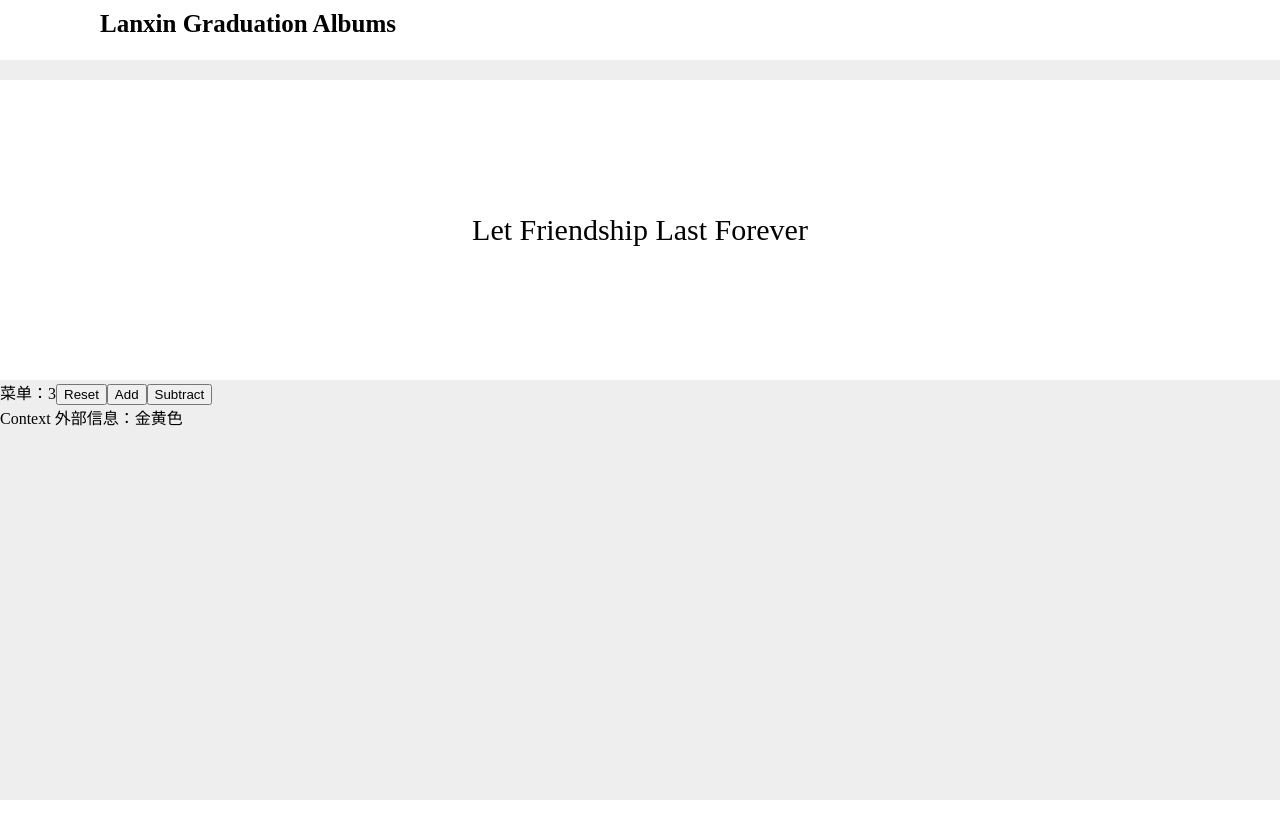
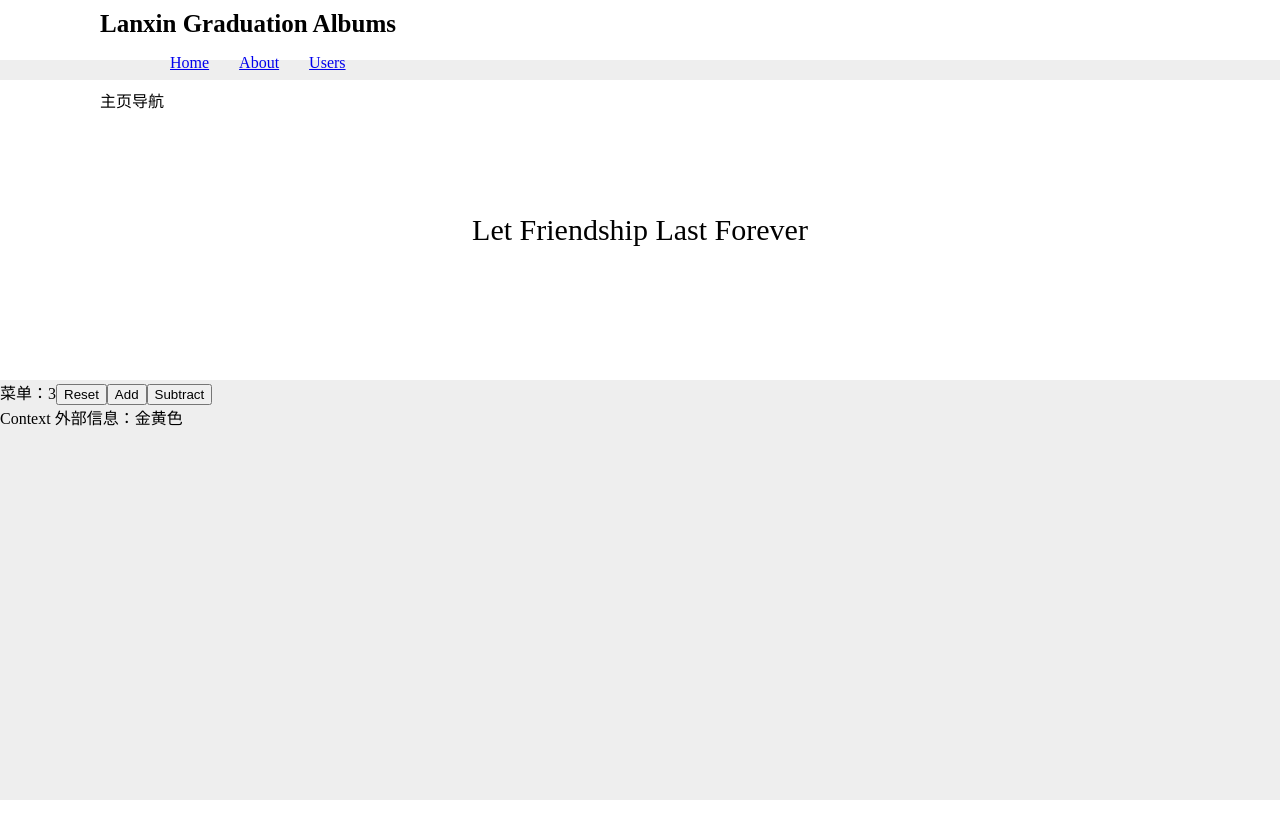
Before and after one commit to liushuxin/learnbootstrap, a React app: page / in a window 1280 px wide. Shown: the top 838 px of the page. Built offline with nearby package versions, Linux system fonts and the light colour scheme.

Commit message:
add item page

```diff
--- a/package.json
+++ b/package.json
@@ -20,6 +20,7 @@
   "dependencies": {
     "@types/react": "^16.8.8",
     "@types/react-dom": "^16.8.2",
+    "@types/react-router": "^5.0.3",
     "css-loader": "^2.1.1",
     "koa": "^2.7.0",
     "koa-router": "^7.4.0",
@@ -29,13 +30,18 @@
     "less-loader": "^4.1.0",
     "react": "^16.8.4",
     "react-dom": "^16.8.4",
+    "react-router": "^5.0.1",
     "style-loader": "^0.23.1",
     "webpack": "^4.29.6",
     "webpack-cli": "^3.2.3"
   },
   "devDependencies": {
+    "@types/react-router-dom": "^4.3.4",
     "awesome-typescript-loader": "^5.2.1",
     "html-webpack-plugin": "^3.2.0",
+    "lodash": "^4.17.14",
+    "pug": "^2.0.4",
+    "react-router-dom": "^5.0.1",
     "source-map-loader": "^0.2.4",
     "typescript": "^3.3.3333",
     "webpack-dev-server": "^3.2.1"
--- a/src/index.less
+++ b/src/index.less
@@ -18,6 +18,14 @@ html,body,#app{
             font-size:25px;
             font-weight: 900;
         }
+        .header-nav{
+            display:inline-block;
+            width:400px;
+            ul li{
+                display:inline-block;
+                margin-left:30px;
+            }
+        }
 
     }
     .lanxin-content-wrapper{
--- a/src/index.tsx
+++ b/src/index.tsx
@@ -4,6 +4,11 @@ import './index.less';
 import Menu from './components/menu/index';
 import Slider from './components/Slider';
 import getThemeContext from './components/themeContext';
+import { BrowserRouter as Router, Route, Link } from "react-router-dom";
+import Admin from './page/admin';
+import About from './page/about';
+import HomePage from './page/homePage';
+
 const ThemeContext = getThemeContext();
 class App extends React.Component<any,any>{
   constructor(props:any){
@@ -12,7 +17,29 @@ class App extends React.Component<any,any>{
   render(){
     return <div className="lanxin-home-wrapper">
       <div className="lanxin-header-wrapper">
-        <span className="header-title">Lanxin Graduation Albums</span>
+        <Router>
+          <div className="header-nav">
+          <span className="header-title">Lanxin Graduation Albums</span>
+            <nav>
+              <ul>
+                <li>
+                  <Link to="/">Home</Link>
+                </li>
+                <li>
+                  <Link to="/about/">About</Link>
+                </li>
+                <li>
+                  <Link to="/admin/">Users</Link>
+                </li>
+              </ul>
+            </nav>
+
+            <Route path="/" exact component={HomePage} />
+            <Route path="/about/" component={About} />
+            <Route path="/admin/" component={Admin} />
+          </div>
+        </Router>
+
       </div>
       <div className="lanxin-content-wrapper">
         <Slider></Slider>
--- /dev/null
+++ b/src/page/about/index.tsx
@@ -0,0 +1,9 @@
+import React from 'react';
+const About = () => {
+    return <section>
+        <article>
+            关于
+        </article>
+    </section>
+}
+export default About;
--- /dev/null
+++ b/src/page/admin/index.tsx
@@ -0,0 +1,7 @@
+import  React from 'react';
+const Admin = () => {
+    return <div>
+        管理员管理
+    </div>
+}
+export default Admin;
--- /dev/null
+++ b/src/page/homePage/index.tsx
@@ -0,0 +1,10 @@
+import  React from 'react';
+const HomePage = () => {
+    return <section>
+        <article>
+            主页导航
+        </article>
+    </section>
+
+}
+export default HomePage;
--- a/tsconfig.json
+++ b/tsconfig.json
@@ -7,6 +7,7 @@
         "target": "es5",
         "jsx": "react",
         "allowSyntheticDefaultImports":true,
+        "esModuleInterop":true
     },
     "include": [
         "./src/**/*"
--- a/webpack.config.js
+++ b/webpack.config.js
@@ -48,7 +48,7 @@ module.exports = {
   // 更改 块加载行为(chunk loading behavior) 和 可用模块(available module)
   //externals: ["react", /^@angular\//],  // 不要遵循/打包这些模块，而是在运行时从环境中请求他们
   // 为 webpack-serve 提供选项
-  stats: "errors-only",  // 精确控制要显示的 bundle 信息
+  //stats: "errors-only",  // 精确控制要显示的 bundle 信息
   devServer: {
     proxy: { // proxy URLs to backend development server
       '/api': 'http://localhost:3000'
```
Also changed, not shown: 2 other files (tests, documents, lock files or other folders).
